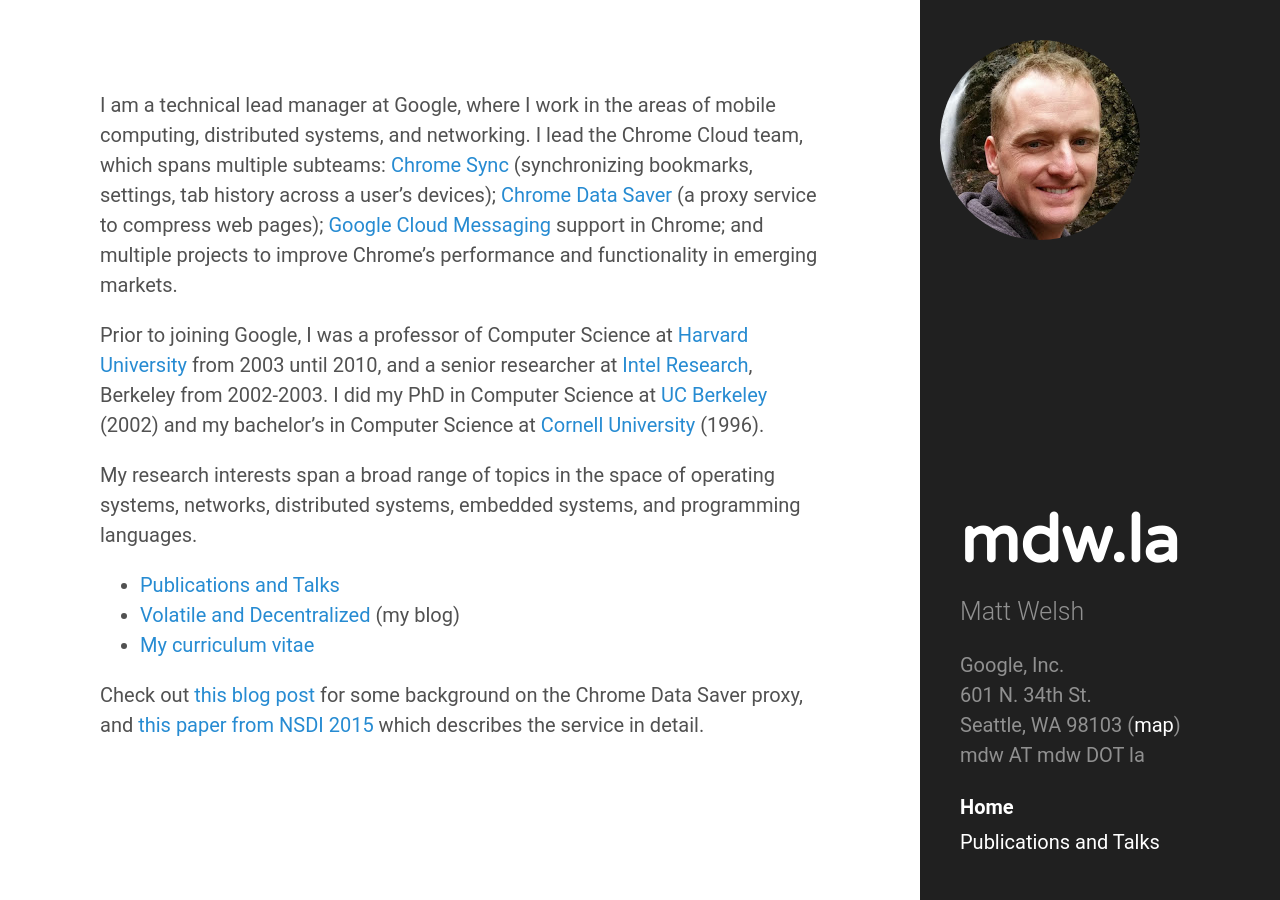
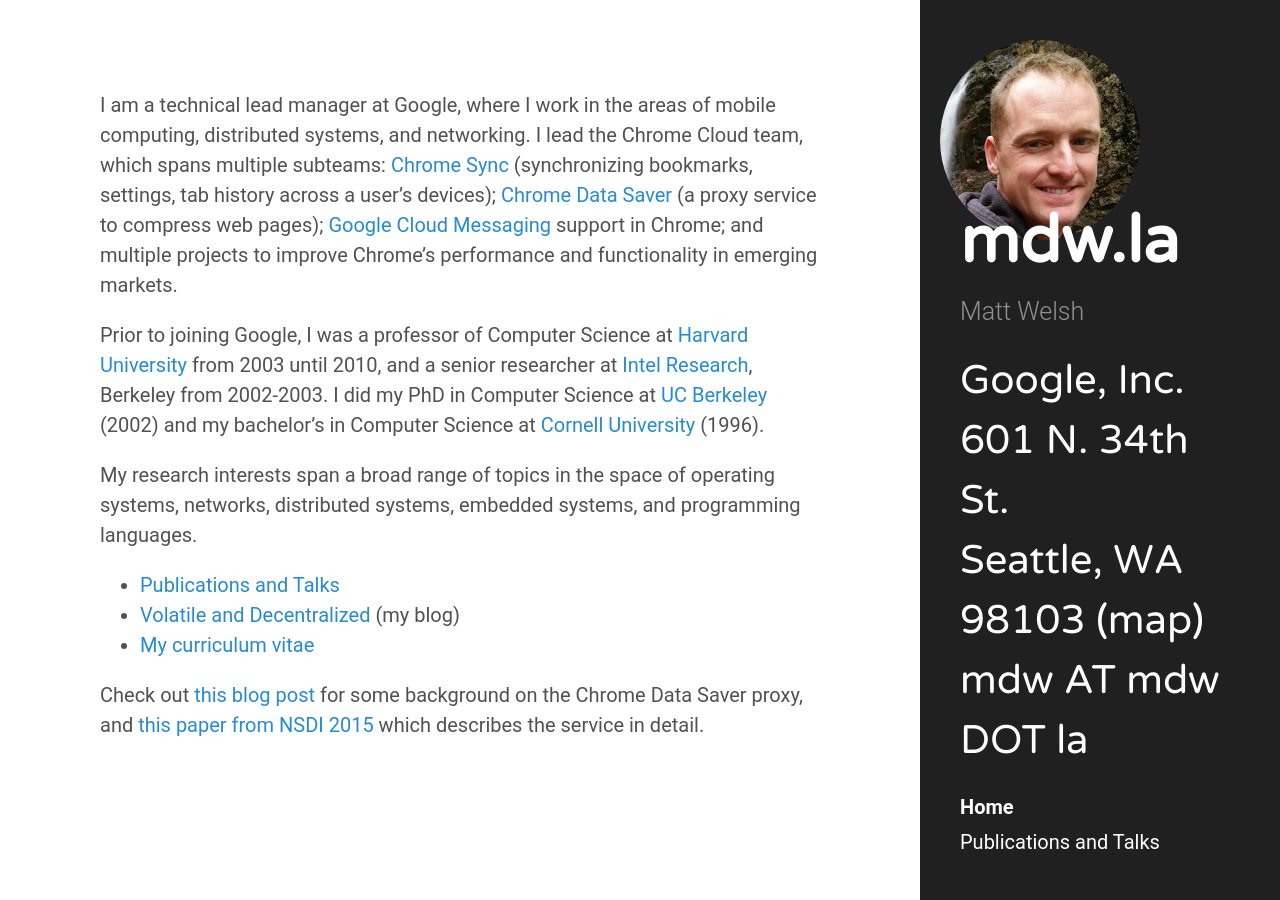
Before and after one commit to mdwelsh/mdwelsh.github.io, a Jekyll site: the page built from index.md, in a window 1280 px wide. Built offline with Jekyll 4.4.1, drawn with Linux system fonts in a browser that asks for light colours.

Commit message:
Update hyde.css

```diff
--- a/public/css/hyde.css
+++ b/public/css/hyde.css
@@ -82,6 +82,13 @@
   /* font-family: "Abril Fatface", serif; */
   font-family: "Varela Round";
   font-size: 3.25rem;
+}
+
+.sidebar-meta {
+  color: #fff;
+  margin-top: 0;
+  font-family: "Varela Round";
+  font-size: 2rem;
 }
 
 .sidebar-photo {
```
